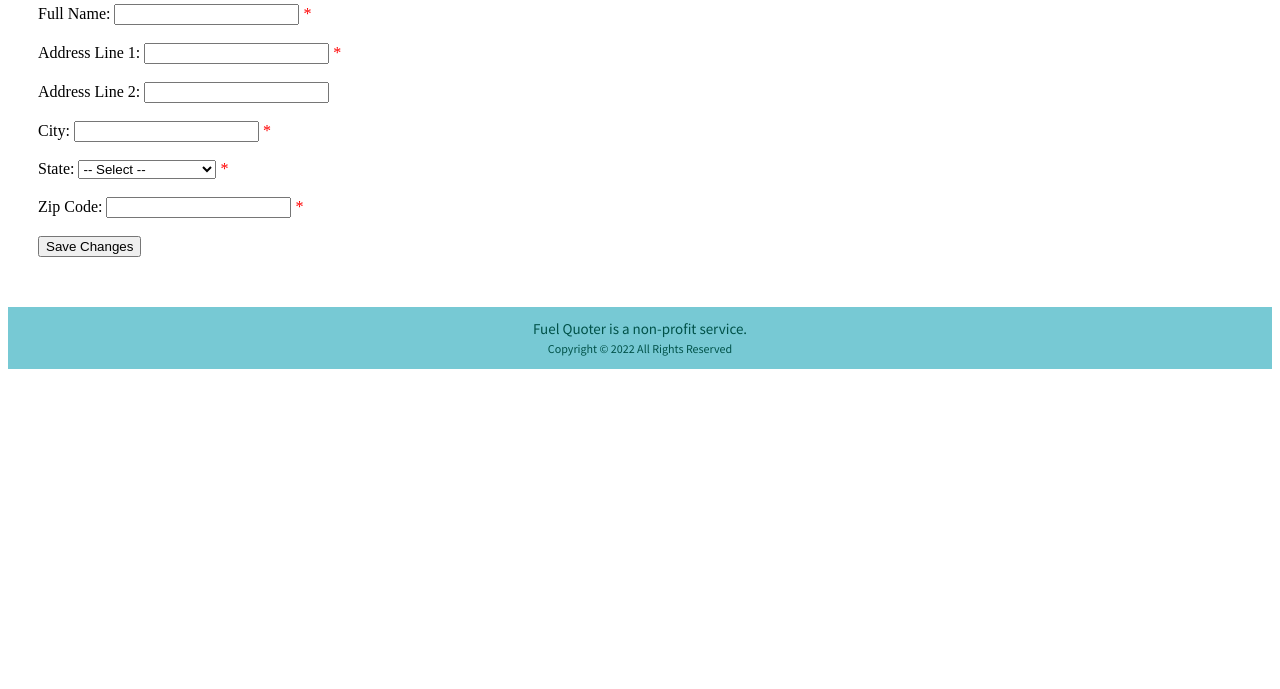
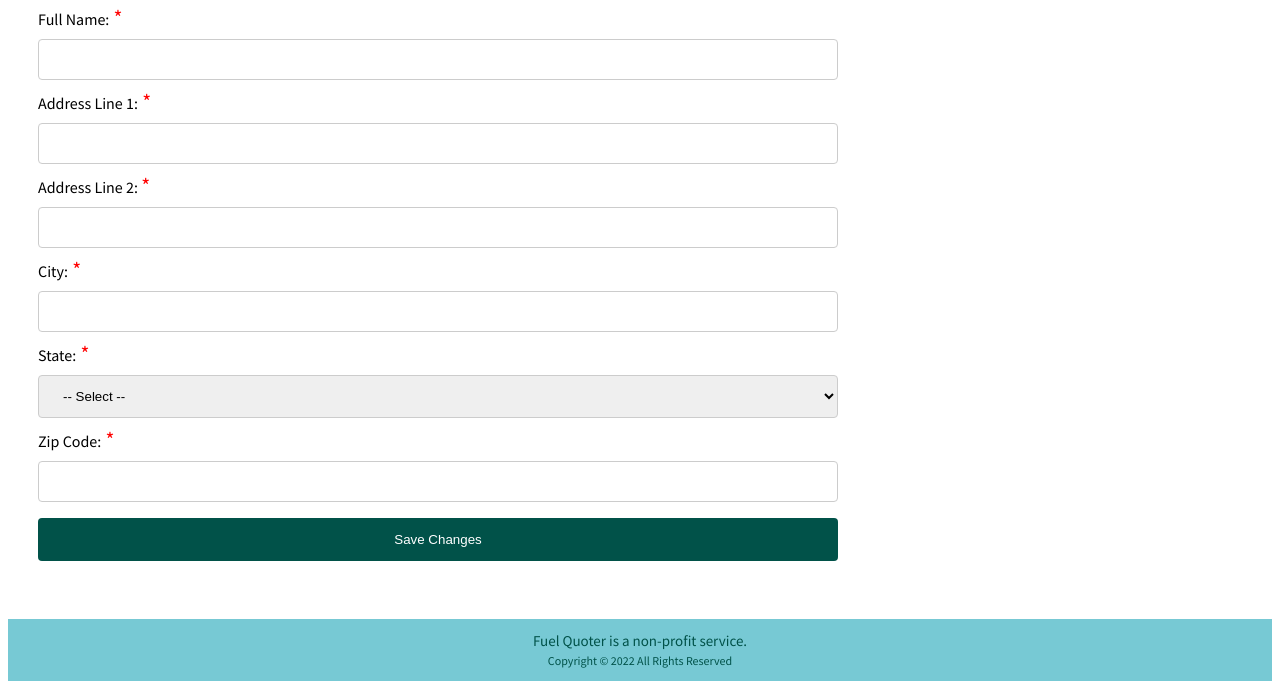
Before and after one commit to 4353-slot-12/assignment-2, a website: page src/frontend/profile.html in a window 1280 px wide. Shown: the part 138-827 px from the top of the page. Before the commit the page ends 800 px from the top, so only its background shows below. Drawn offline with nearby package versions, Linux system fonts and the light colour scheme; a web font is replaced by a local one.

Commit message:
home + profile styles

```diff
--- a/src/frontend/profile.html
+++ b/src/frontend/profile.html
@@ -52,27 +52,27 @@
         <h1>Profile Management</h1>
 
         <form action="/", method="POST">
-            <label for="name_field">Full Name:</label>
+            <label for="name_field" class="required">Full Name:</label>
             <input id="name_field" type="text", maxlength="50" required></input>
-            <text style="COLOR:RED">*</text>
 
-            <br><br>
-            <label for="addr1_field">Address Line 1:</label>
+
+
+            <label for="addr1_field" class="required">Address Line 1:</label>
             <input id="addr1_field" type="text", maxlength="100" required></input>
-            <text style="color:RED">*</text>
 
-            <br><br>
-            <label for="addr2_field">Address Line 2: </label>
+
+
+            <label for="addr2_field" class="required">Address Line 2: </label>
             <input id="addr2_field" type="text", maxlength="100" required></input>
 
-            <br><br>
-            <label for="city_field">City:</label>
+
+            <label for="city_field" class="required">City:</label>
             <input id="city_field", type="text", maxlength="100" required></input>
-            <text style="COLOR:RED">*</text>
+
 
             <!-- Taken from open source snippet at https://lab.artlung.com/50states/-->
-            <br><br>
-            <label for="state_sel">State:</label>
+
+            <label for="state_sel" class="required">State:</label>
             <select id="state_sel">
                 <option value="">-- Select --</option>
                 <option value="AL">Alabama</option>
@@ -127,14 +127,12 @@
                 <option value="WI">Wisconsin</option>
                 <option value="WY">Wyoming</option>
             </select>
-            <text style="COLOR:RED">*</text>
 
-            <br><br>
-            <label for="zip_field">Zip Code:</label>
+
+            <label for="zip_field" class="required">Zip Code:</label>
             <input id="zip_field" type="text" maxlength="9" required></input>
-            <text style="COLOR:RED">*</text>
 
-            <br><br>
+
             <input type="submit" value="Save Changes">
         </form>
     </section>
--- a/src/frontend/styles/main.css
+++ b/src/frontend/styles/main.css
@@ -18,9 +18,11 @@ h1,
 h2,
 h3 {
     font-family: var(--primary-font);
+    color: var(--darkest);
 }
 
 p,
+label,
 div {
     font-family: var(--secondary-font);
 }
--- a/src/frontend/styles/profile.css
+++ b/src/frontend/styles/profile.css
@@ -0,0 +1,36 @@
+form {
+    max-width: 800px;
+}
+
+input[type="text"],
+select {
+    width: 100%;
+    padding: 12px 20px;
+    margin: 8px 0;
+    display: inline-block;
+    border: 1px solid #ccc;
+    border-radius: 4px;
+    box-sizing: border-box;
+}
+
+input[type="submit"] {
+    width: 100%;
+    background-color: var(--darkest);
+    color: white;
+    padding: 14px 20px;
+    margin: 8px 0;
+    border: none;
+    border-radius: 4px;
+    cursor: pointer;
+}
+
+input[type="submit"]:hover {
+    background-color: var(--dark);
+}
+
+.required:after {
+    display: inline;
+    content: " *";
+    color: red;
+    font-size: 16pt;
+}
```
Also changed, not shown: src/frontend/styles/index.css (+26 -0 lines).
